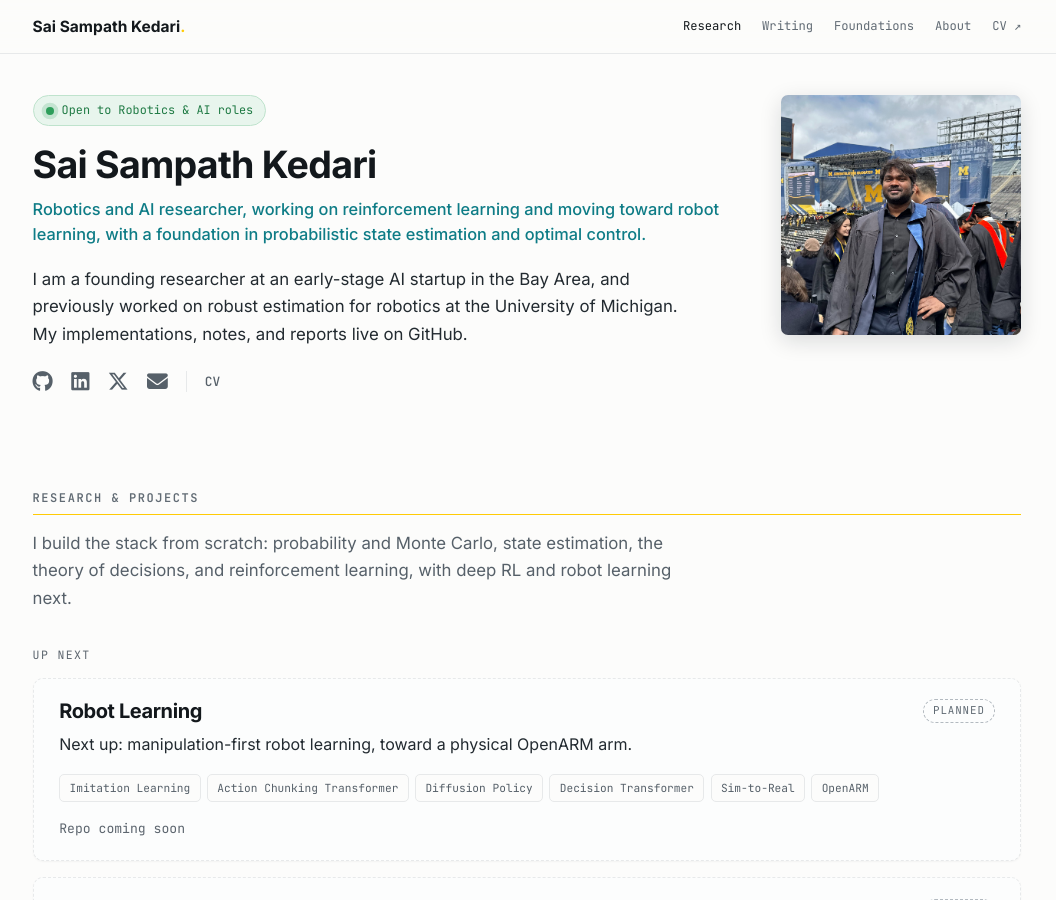
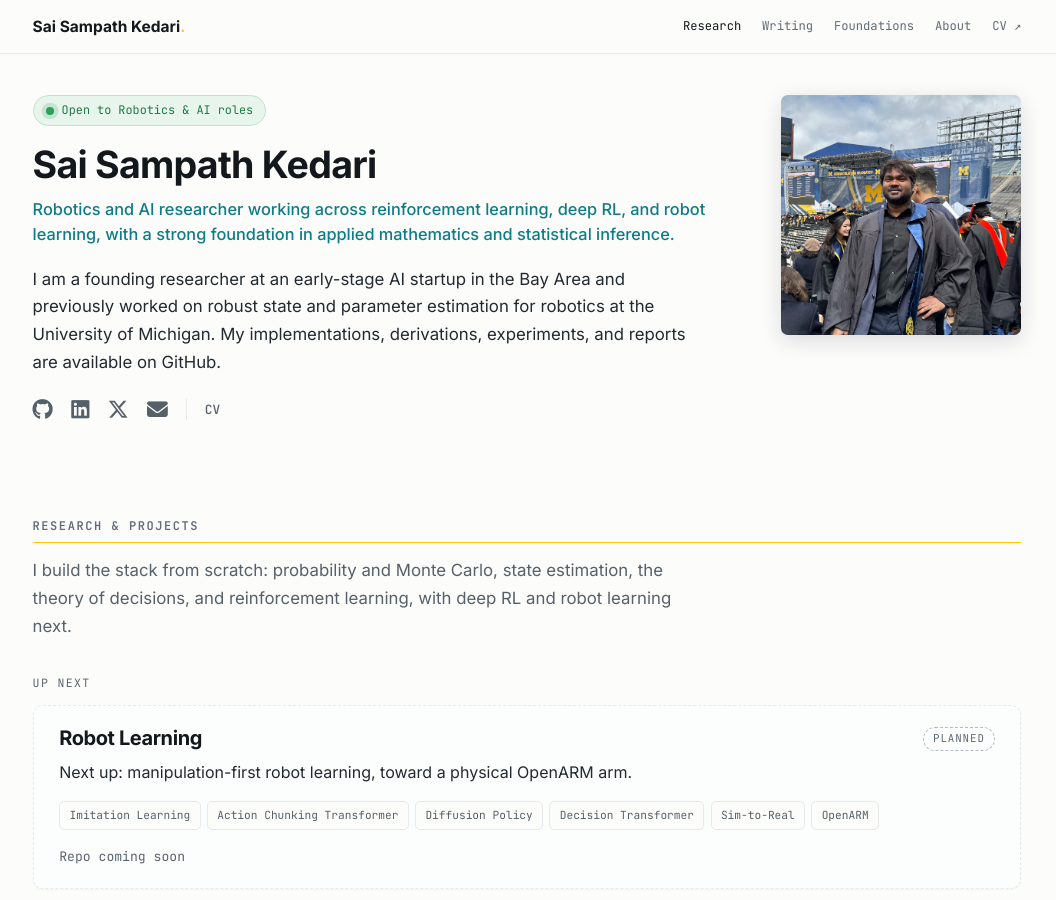
Before and after one commit to SaiSampathKedari/SaiSampathKedari.github.io, a Jekyll site: the page index.html, which Jekyll copies as it is, in a window 1280 px wide and 900 px high. Shown: the whole window, without its empty margins (113-1169 px from the left). Built offline with Jekyll 4.4.1, drawn with Linux system fonts in a browser that asks for light colours.

Commit message:
Update hero header text
Co-Authored-By: Claude Opus 5 (1M context) <noreply@anthropic.com>

```diff
--- a/index.html
+++ b/index.html
@@ -226,8 +226,8 @@ html.js .reveal.in{opacity:1;transform:none;}
     <div>
       <div class="otw"><span class="gdot"></span> Open to Robotics &amp; AI roles</div>
       <h1>Sai Sampath Kedari</h1>
-      <p class="pos">Robotics and AI researcher, working on reinforcement learning and moving toward robot learning, with a foundation in probabilistic state estimation and optimal control.</p>
-      <p class="bio">I am a founding researcher at an early-stage AI startup in the Bay Area, and previously worked on robust estimation for robotics at the University of Michigan. My implementations, notes, and reports live on GitHub.</p>
+      <p class="pos">Robotics and AI researcher working across reinforcement learning, deep RL, and robot learning, with a strong foundation in applied mathematics and statistical inference.</p>
+      <p class="bio">I am a founding researcher at an early-stage AI startup in the Bay Area and previously worked on robust state and parameter estimation for robotics at the University of Michigan. My implementations, derivations, experiments, and reports are available on GitHub.</p>
       <div class="icons">
         <a href="https://github.com/SaiSampathKedari" target="_blank" rel="noopener noreferrer" aria-label="GitHub"><i class="fab fa-github" aria-hidden="true"></i></a>
         <a href="https://www.linkedin.com/in/sai-sampath-kedari" target="_blank" rel="noopener noreferrer" aria-label="LinkedIn"><i class="fab fa-linkedin" aria-hidden="true"></i></a>
```
